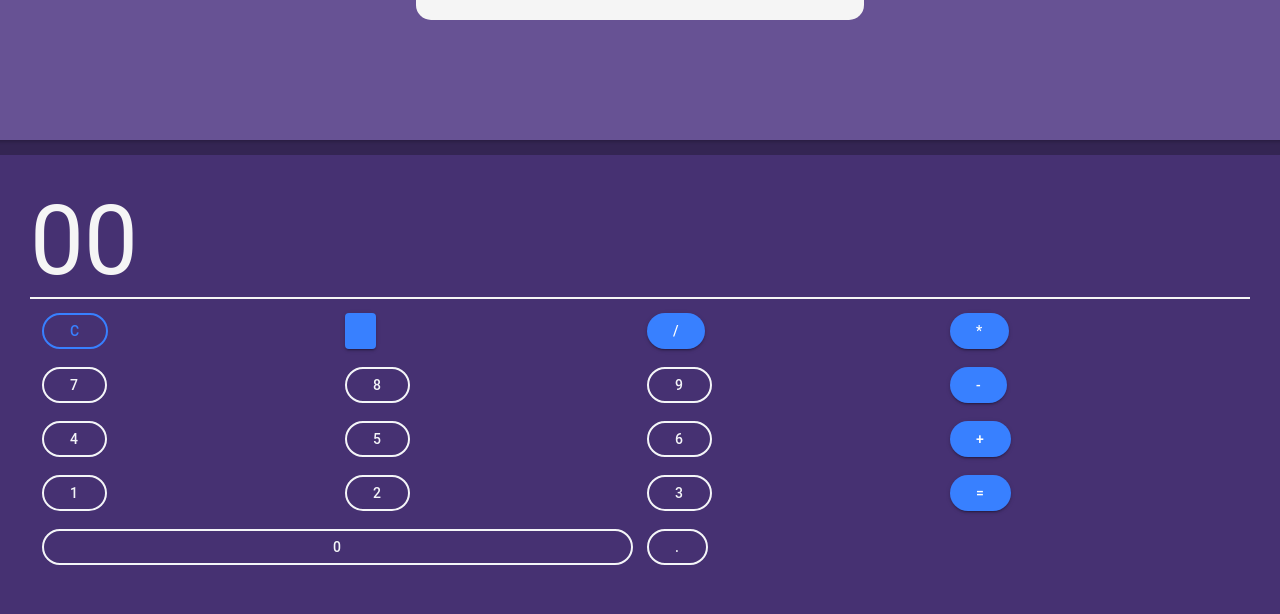
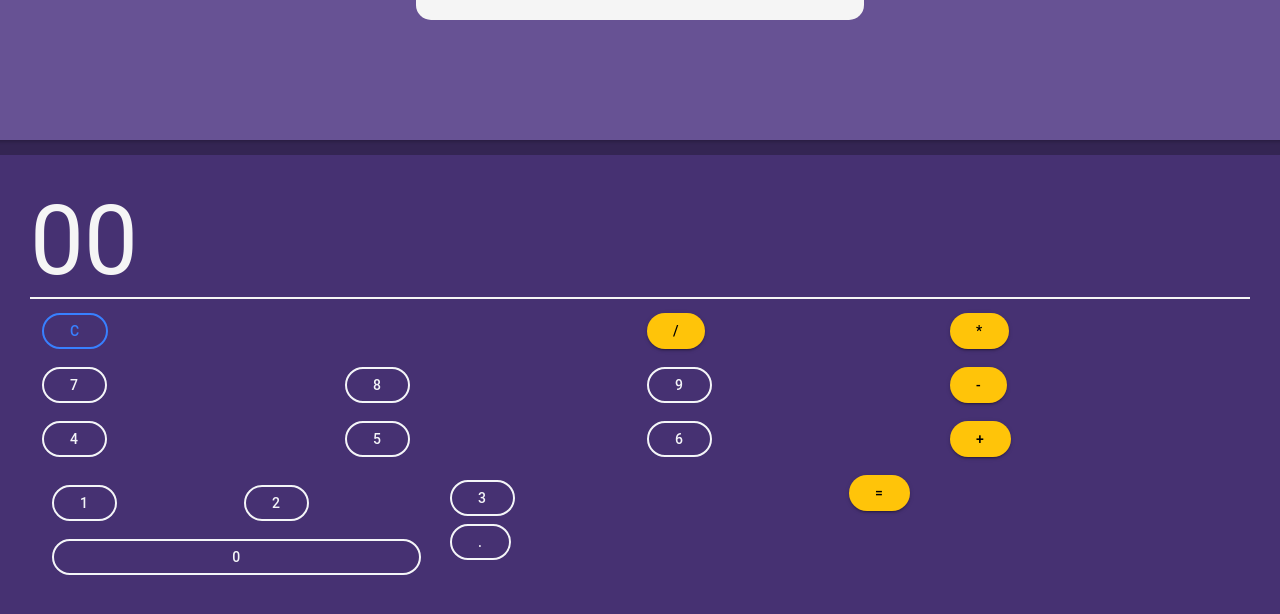
Before and after one commit to mgkdn9/calculator, a React (Create React App) app: page /home in a window 1280 px wide. Shown: the top 614 px of the page. Built offline with nearby package versions, Linux system fonts and the light colour scheme.

Commit message:
reverting because I messed up the grid trying to make equals take 2 rows

```diff
--- a/src/pages/Home.css
+++ b/src/pages/Home.css
@@ -37,7 +37,7 @@
 }
 
 .grid {
-  grid-template-columns: repeat(4, 16rem);
+  /* grid-template-columns: repeat(4, 16rem); */
 }
 
 .yellow-btn {
--- a/src/pages/Home.tsx
+++ b/src/pages/Home.tsx
@@ -31,68 +31,111 @@ const Home: React.FC = () => {
           <IonGrid className="grid">
             <IonRow>
               <IonCol>
-                <IonButton fill='outline' shape="round">C</IonButton>
+                <IonButton fill="outline" shape="round">
+                  C
+                </IonButton>
+              </IonCol>
+              <IonCol>{/* blank space */}</IonCol>
+              <IonCol>
+                <IonButton color="warning" shape="round">
+                  /
+                </IonButton>
               </IonCol>
               <IonCol>
-                <IonButton className="clear"></IonButton>
-              </IonCol>
-              <IonCol>
-                <IonButton shape="round">/</IonButton>
-              </IonCol>
-              <IonCol>
-                <IonButton shape="round">*</IonButton>
+                <IonButton color="warning" shape="round">
+                  *
+                </IonButton>
               </IonCol>
             </IonRow>
             <IonRow>
               <IonCol>
-                <IonButton color='light' fill='outline' shape="round">7</IonButton>
+                <IonButton color="light" fill="outline" shape="round">
+                  7
+                </IonButton>
               </IonCol>
               <IonCol>
-                <IonButton color='light' fill='outline' shape="round">8</IonButton>
+                <IonButton color="light" fill="outline" shape="round">
+                  8
+                </IonButton>
               </IonCol>
               <IonCol>
-                <IonButton color='light' fill='outline' shape="round">9</IonButton>
+                <IonButton color="light" fill="outline" shape="round">
+                  9
+                </IonButton>
               </IonCol>
               <IonCol>
-                <IonButton shape="round">-</IonButton>
+                <IonButton color="warning" shape="round">
+                  -
+                </IonButton>
               </IonCol>
             </IonRow>
             <IonRow>
               <IonCol>
-                <IonButton color='light' fill='outline' shape="round">4</IonButton>
+                <IonButton color="light" fill="outline" shape="round">
+                  4
+                </IonButton>
               </IonCol>
               <IonCol>
-                <IonButton color='light' fill='outline' shape="round">5</IonButton>
+                <IonButton color="light" fill="outline" shape="round">
+                  5
+                </IonButton>
               </IonCol>
               <IonCol>
-                <IonButton color='light' fill='outline' shape="round">6</IonButton>
+                <IonButton color="light" fill="outline" shape="round">
+                  6
+                </IonButton>
               </IonCol>
               <IonCol>
-                <IonButton shape="round">+</IonButton>
+                <IonButton color="warning" shape="round">
+                  +
+                </IonButton>
               </IonCol>
             </IonRow>
             <IonRow>
               <IonCol>
-                <IonButton color='light' fill='outline' shape="round">1</IonButton>
+                <IonGrid>
+                  <IonRow>
+                    <IonCol>
+                      <IonButton color="light" fill="outline" shape="round">
+                        1
+                      </IonButton>
+                    </IonCol>
+                    <IonCol>
+                      <IonButton color="light" fill="outline" shape="round">
+                        2
+                      </IonButton>
+                    </IonCol>
+                  </IonRow>
+                  <IonRow>
+                    <IonCol>
+                      <IonButton
+                        color="light"
+                        fill="outline"
+                        expand="block"
+                        shape="round"
+                      >
+                        0
+                      </IonButton>
+                    </IonCol>
+                  </IonRow>
+                </IonGrid>
               </IonCol>
               <IonCol>
-                <IonButton color='light' fill='outline' shape="round">2</IonButton>
+                <IonGrid>
+                  <IonRow>
+                    <IonButton color="light" fill="outline" shape="round">
+                      3
+                    </IonButton>
+                  </IonRow>
+                  <IonRow>
+                    <IonButton color="light" fill="outline" shape="round">
+                      .
+                    </IonButton>
+                  </IonRow>
+                </IonGrid>
               </IonCol>
               <IonCol>
-                <IonButton color='light' fill='outline' shape="round">3</IonButton>
-              </IonCol>
-              <IonCol>
-                <IonButton shape="round">=</IonButton>
-              </IonCol>
-            </IonRow>
-            <IonRow>
-              <IonCol size="6">
-                <IonButton color='light' fill='outline' expand='block' shape="round">
-                  0
-                </IonButton>
-              </IonCol>
-              <IonCol>
-                <IonButton color='light' fill='outline' shape="round">.</IonButton>
+                <IonButton color="warning" shape="round">=</IonButton>
               </IonCol>
             </IonRow>
           </IonGrid>
```
